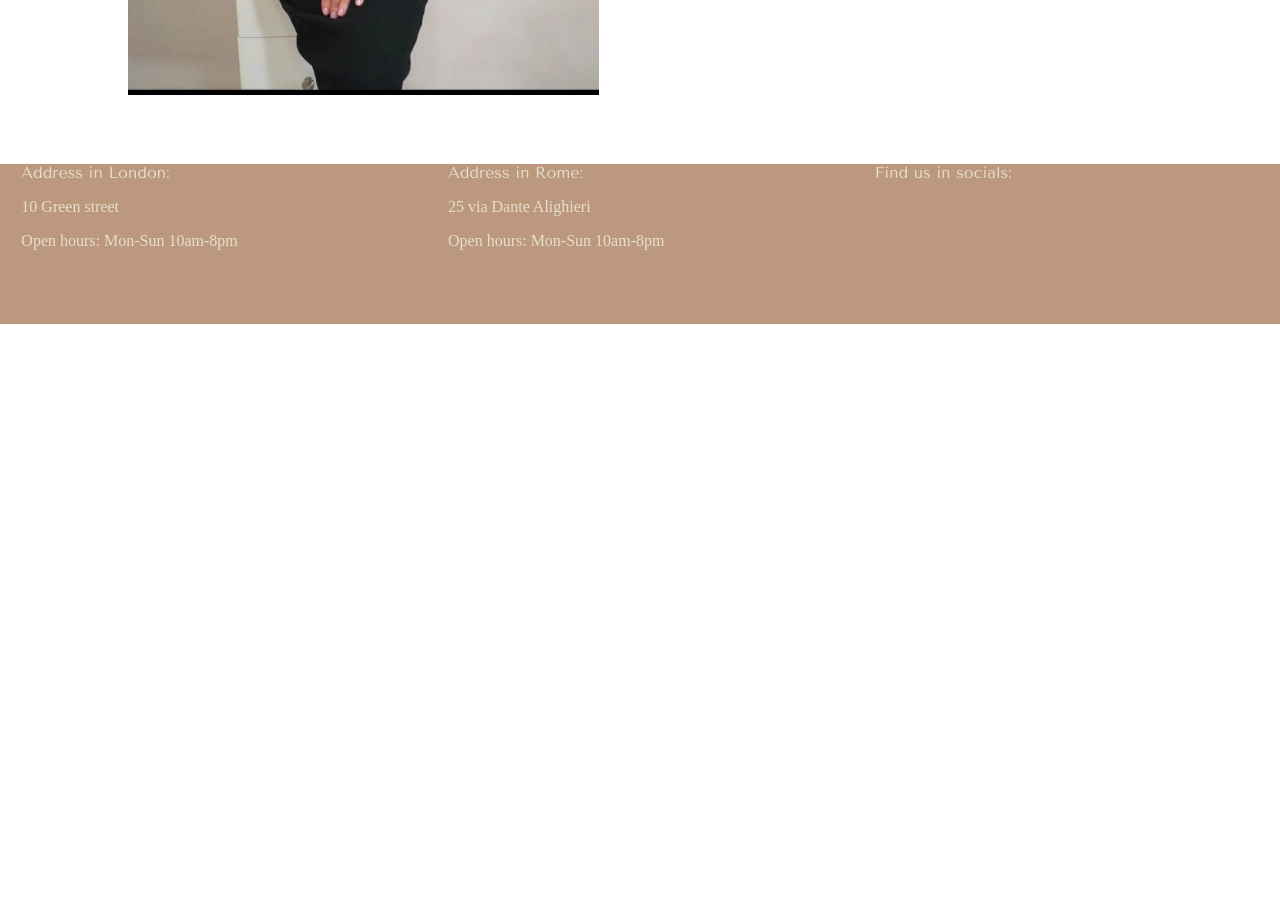
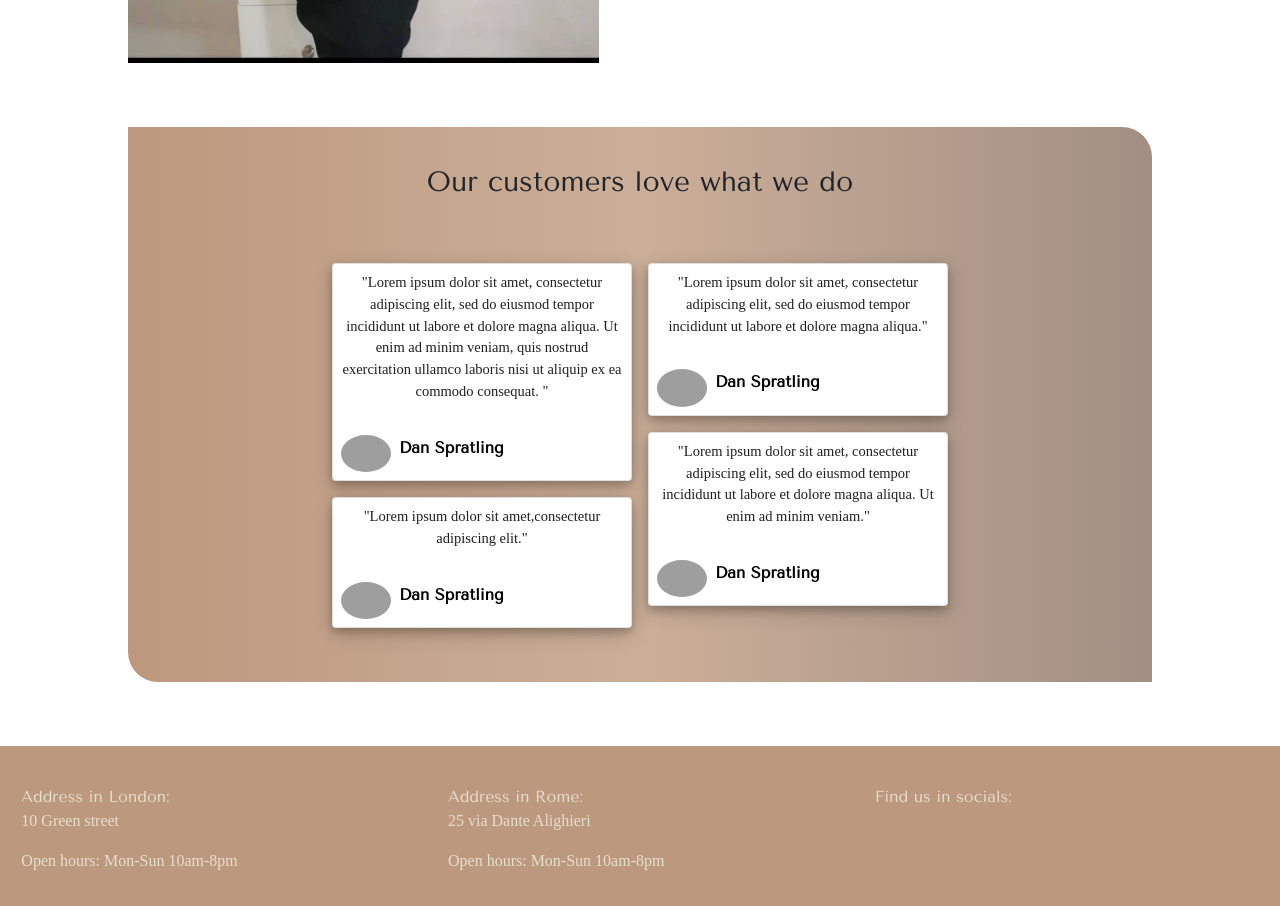
Before and after one commit to elena-kundera/Irinas_site, a plain HTML site: page index.html in a window 1280 px wide. Shown: the part 880-1786 px from the top of the page. Before the commit the page ends 1204 px from the top, so only its background shows below. Drawn offline with nearby package versions, Linux system fonts and the light colour scheme; grey boxes are pictures that could not be loaded; a web font is replaced by a local one.

Commit message:
добавлены отзывы

```diff
--- a/assets/style/stylePageHome/style.css
+++ b/assets/style/stylePageHome/style.css
@@ -3,7 +3,7 @@
 }
 
 .header {
-    width: 100vw;
+    width: 100%;
     display: flex;
     justify-content: space-between;
     align-items: center;
@@ -46,8 +46,6 @@
     background-color: inherit;
     margin: 0;
 }
-
-
 
 .dropdown-content {
     display: none;
@@ -122,19 +120,59 @@ a {
     font-size: 2vw;
 }
 
+.comments {
+    width: 80%;
+    padding: 3% 0;
+    margin: 5% 10%;
+    background: -webkit-linear-gradient(90deg, rgb(188, 152, 126), rgb(169, 121, 83, 0.6), rgb(100, 68, 49, 0.6));
+    /* Chrome 10-25, Safari 5.1-6 */
+    background: linear-gradient(90deg, rgb(188, 152, 126), rgb(169, 121, 83, 0.6), rgb(100, 68, 49, 0.6));
+    /* W3C, IE 10+/ Edge, Firefox 16+, Chrome 26+, Opera 12+, Safari 7+ */
+    border-radius: 0 30px;
+    text-align: center;
+}
+
+.container {}
+
+.comments_title {
+    font-family: Tenor Sans, sans-serif;
+}
+
+.card {
+    width: 300px;
+    box-shadow: 0 4px 8px 0 rgba(0, 0, 0, 0.2), 0 6px 20px 0 rgba(0, 0, 0, 0.19);
+    border-radius: 8px;
+}
+
+.maintxt {
+    color: #1f1f1f;
+    font-weight: 500;
+    font-size: 14.5px;
+}
+
+.cust-name {
+    color: #000;
+    font-size: 16px;
+    font-weight: bold;
+    font-family: Tenor Sans, sans-serif;
+}
+
 .footer {
-    width: 100vw;
+    width: 100%;
     height: 20vh;
     background-color: rgba(188, 152, 126);
     display: flex;
     justify-content: space-around;
 }
 
-.footer_container1, .footer_container2, .footer_container3 {
+.footer_container1,
+.footer_container2,
+.footer_container3 {
     width: 30vw;
     height: 20vh;
     font-family: Tenor Sans, sans-serif;
     text-decoration: none;
     font-size: 1em;
     color: rgb(231, 223, 205);
+    padding-top: 3%;
 }
--- a/index.html
+++ b/index.html
@@ -13,17 +13,13 @@
         rel="stylesheet">
     <link href="assets/style/stylePageHome/style.css" rel="stylesheet">
     <link href="assets/normalize.css" rel="stylesheet">
+    <link rel="stylesheet" href="https://cdn.jsdelivr.net/npm/bootstrap@4.5.3/dist/css/bootstrap.min.css"
+        integrity="sha384-TX8t27EcRE3e/ihU7zmQxVncDAy5uIKz4rEkgIXeMed4M0jlfIDPvg6uqKI2xXr2" crossorigin="anonymous">
 
     <title>Irina Kiseleva Beauty Studio</title>
 
 
 </head>
-
-
-
-
-
-
 
 
 <body>
@@ -38,15 +34,14 @@
                 </button>
                 <div class="dropdown-content">
                     <a class="nav-link" href="procedures.html">Процедуры</a>
-                    <a class="nav-link" href="">Прейскурант</a>
-                    <a class="nav-link" href="">Галерея</a>
-                    <a class="nav-link" href="">Отзывы пациентов</a>
-                    <a class="nav-link" href="">Контакты</a>
+                    <a class="nav-link" href="#">Прейскурант</a>
+                    <a class="nav-link" href="#">Галерея</a>
+                    <a class="nav-link" href="#">Контакты</a>
                 </div>
             </div>
-
         </nav>
     </header>
+
     <main>
         <h1 class="description_name">Студия красоты Ирины Киселевой</h1>
 
@@ -56,23 +51,97 @@
             </div>
 
             <div class="description">
-            <p class="description_text">Enim omittam qui id, ex quo atqui dictas complectitur. Nec ad timeam accusata,
+                <p class="description_text">Enim omittam qui id, ex quo atqui dictas complectitur. Nec ad timeam
+                    accusata,
                     hinc justo falli id eum, ferri novum molestie eos cu.</p>
                 <a class="description_button" href="#">Процедуры</a>
             </div>
         </div>
 
+        <div class="comments">
+            <h3 class="comments_title">Our customers love what we do</h3>
+            <div class="container mt-5">
+                <div class="d-flex justify-content-center py-3">
+                    <div class="mr-2">
+                        <div class="card">
+                            <div class="px-2 py-2">
+                                <p class="maintxt">"Lorem ipsum dolor sit amet, consectetur adipiscing elit, sed do
+                                    eiusmod tempor incididunt ut labore et dolore magna aliqua. Ut enim ad minim veniam,
+                                    quis nostrud exercitation ullamco laboris nisi ut aliquip ex ea commodo consequat.
+                                    "</p>
+                                <div class="d-flex pt-3">
+                                    <div><img src="https://i.imgur.com/hczKIze.jpg" width="50" class="rounded-circle">
+                                    </div>
+                                    <div class="ml-2">
+                                        <span class="cust-name">Dan Spratling</span>
+                                    </div>
+                                </div>
+                            </div>
+                        </div>
+                        <div class="card mt-3">
+                            <div class="px-2 py-2">
+                                <p class="maintxt">"Lorem ipsum dolor sit amet,consectetur adipiscing elit."</p>
+                                <div class="d-flex pt-3">
+                                    <div><img src="https://i.imgur.com/hczKIze.jpg" width="50" class="rounded-circle">
+                                    </div>
+                                    <div class="ml-2">
+                                        <span class="cust-name">Dan Spratling</span>
+                                    </div>
+                                </div>
+                            </div>
+                        </div>
+                    </div>
+                    <div class="ml-2">
+                        <div class="card">
+                            <div class="px-2 py-2">
+                                <p class="maintxt">"Lorem ipsum dolor sit amet, consectetur adipiscing elit, sed do
+                                    eiusmod tempor incididunt ut labore et dolore magna aliqua."</p>
+                                <div class="d-flex pt-3">
+                                    <div><img src="https://i.imgur.com/hczKIze.jpg" width="50" class="rounded-circle">
+                                    </div>
+                                    <div class="ml-2">
+                                        <span class="cust-name">Dan Spratling</span>
+                                    </div>
+                                </div>
+                            </div>
+                        </div>
+                        <div class="card mt-3">
+                            <div class="px-2 py-2">
+                                <p class="maintxt">"Lorem ipsum dolor sit amet, consectetur adipiscing elit, sed do
+                                    eiusmod tempor incididunt ut labore et dolore magna aliqua. Ut enim ad minim
+                                    veniam."</p>
+                                <div class="d-flex pt-3">
+                                    <div><img src="https://i.imgur.com/hczKIze.jpg" width="50" class="rounded-circle">
+                                    </div>
+                                    <div class="ml-2">
+                                        <span class="cust-name">Dan Spratling</span>
+                                    </div>
+                                </div>
+                            </div>
+                        </div>
+                    </div>
+                </div>
+            </div>
+        </div>
     </main>
-
     <footer class="footer">
-        <div class="footer_container1">Address in London: <p> 10 Green street </p> <p>Open hours: Mon-Sun 10am-8pm</p> </div>
-        <div class="footer_container2">Address in Rome: <p> 25 via Dante Alighieri</p> <p>Open hours: Mon-Sun 10am-8pm</p></div>
+        <div class="footer_container1">Address in London: <p> 10 Green street </p>
+            <p>Open hours: Mon-Sun 10am-8pm</p>
+        </div>
+        <div class="footer_container2">Address in Rome: <p> 25 via Dante Alighieri</p>
+            <p>Open hours: Mon-Sun 10am-8pm</p>
+        </div>
         <div class="footer_container3">Find us in socials:</div>
     </footer>
 
 
 
-
+    <script src="https://code.jquery.com/jquery-3.5.1.slim.min.js"
+        integrity="sha384-DfXdz2htPH0lsSSs5nCTpuj/zy4C+OGpamoFVy38MVBnE+IbbVYUew+OrCXaRkfj"
+        crossorigin="anonymous"></script>
+    <script src="https://cdn.jsdelivr.net/npm/bootstrap@4.5.3/dist/js/bootstrap.bundle.min.js"
+        integrity="sha384-ho+j7jyWK8fNQe+A12Hb8AhRq26LrZ/JpcUGGOn+Y7RsweNrtN/tE3MoK7ZeZDyx"
+        crossorigin="anonymous"></script>
 </body>
 
 </html>
```
Lines whose indentation alone changed are shown as unchanged.
